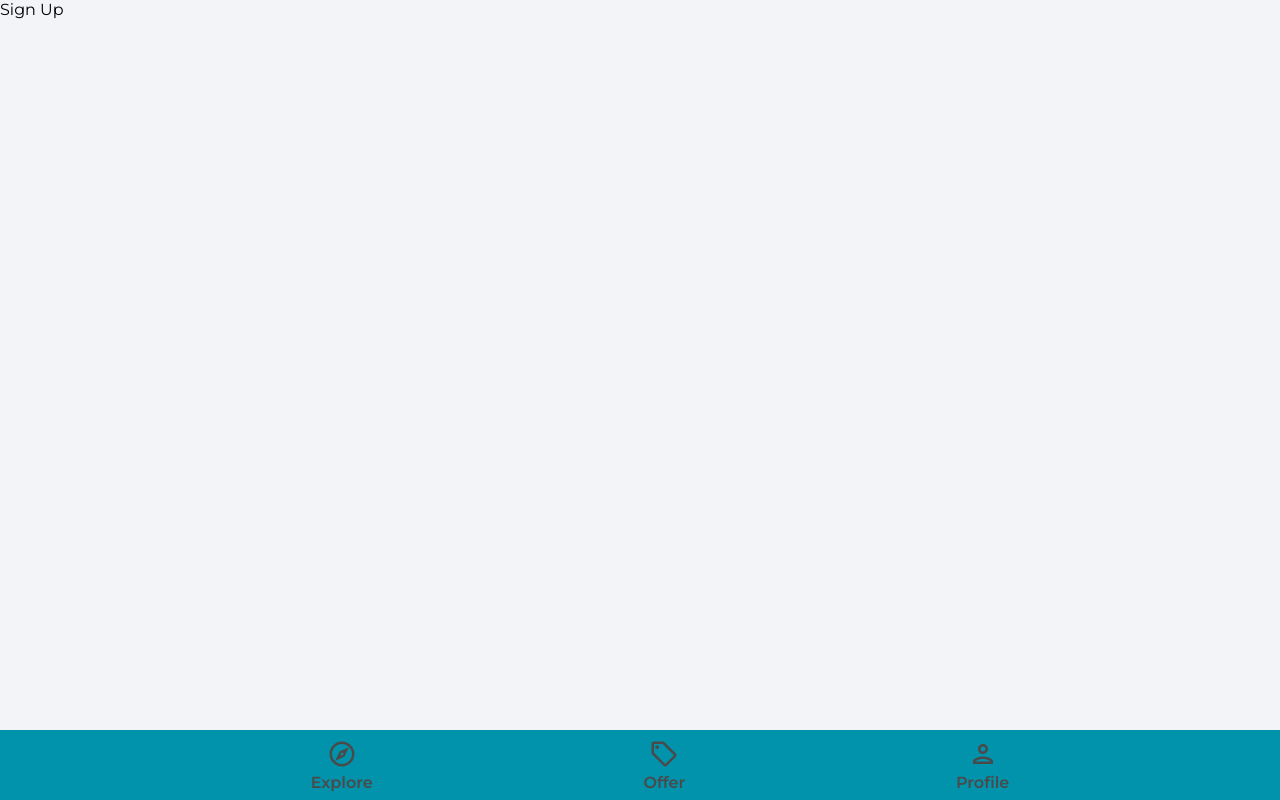
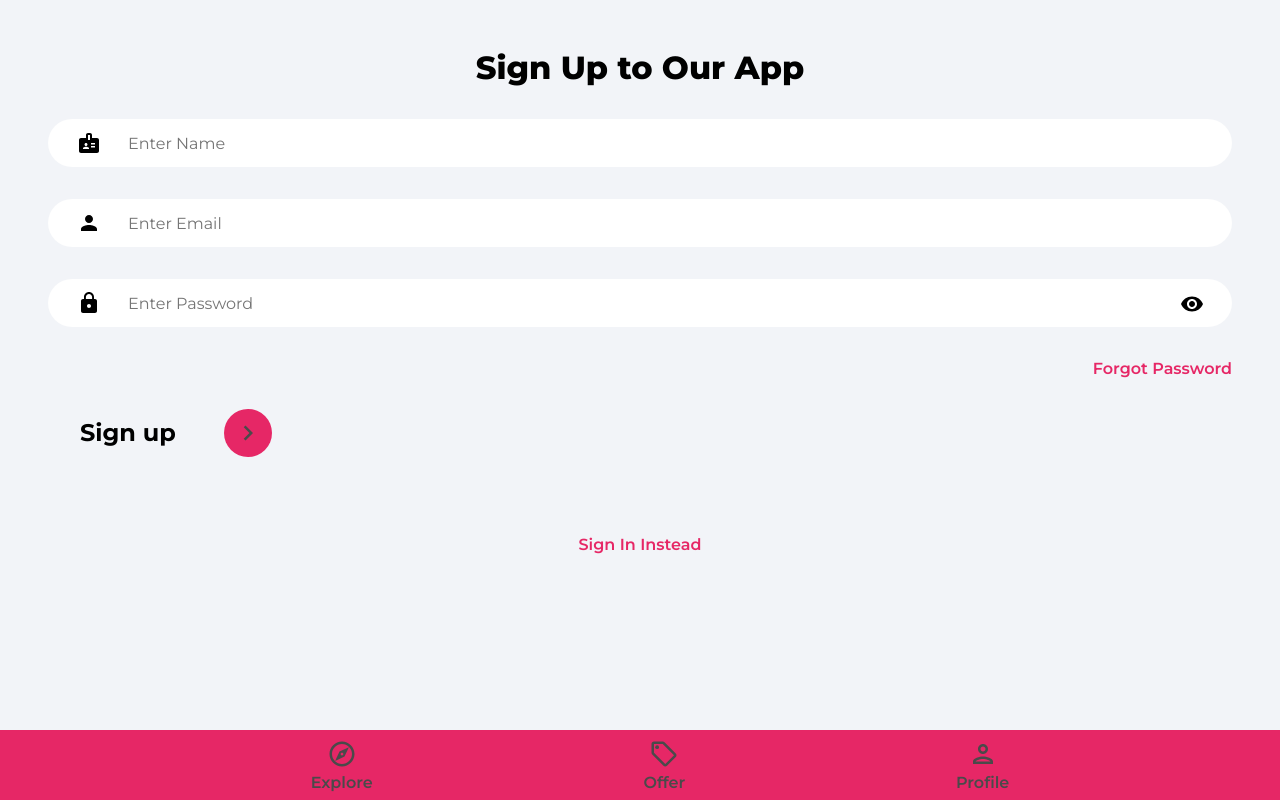
Before and after one commit to digirajsolutions/feel-like-home-react, a React (Create React App) app: page /sign-up in a window 1280 px wide. Built offline with nearby package versions, Linux system fonts and the light colour scheme.

Commit message:
Sign in and sign up forms designing.

```diff
--- a/src/index.css
+++ b/src/index.css
@@ -137,6 +137,7 @@
 .pageHeader {
   font-size: 2rem;
   font-weight: 800;
+  text-align: center;
 }
 
 .navbar {
@@ -145,7 +146,7 @@
   bottom: 0;
   right: 0;
   height: 70px;
-  background-color: #0093ab;
+  background-color: #e62766;
   z-index: 1000;
   display: flex;
   justify-content: center;
@@ -219,14 +220,14 @@
 
 .forgotPasswordLink {
   cursor: pointer;
-  color: #00cc66;
+  color: #e62766;
   font-weight: 600;
   text-align: right;
 }
 
 .signInBar,
 .signUpBar {
-  margin-top: 3rem;
+  margin-top: 1rem;
   display: flex;
   justify-content: space-between;
   align-items: center;
@@ -250,6 +251,7 @@
 .signUpText {
   font-size: 1.5rem;
   font-weight: 700;
+  margin-left: 2rem;
 }
 
 .signInButton,
@@ -259,7 +261,7 @@
   align-items: center;
   width: 3rem;
   height: 3rem;
-  background-color: #00cc66;
+  background-color: #e62766;
   border-radius: 50%;
 }
 @media (min-width: 1024px) {
@@ -296,7 +298,7 @@
 
 .registerLink {
   margin-top: 4rem;
-  color: #00cc66;
+  color: #e62766;
   font-weight: 600;
   text-align: center;
   margin-bottom: 3rem;
--- a/src/pages/SignIn.jsx
+++ b/src/pages/SignIn.jsx
@@ -1,7 +1,75 @@
-import React from 'react'
+import React, { useState } from 'react'
+import { Link, useNavigate } from 'react-router-dom'
+import { ReactComponent as ArrowRightIcon } from '../assets/svg/keyboardArrowRightIcon.svg'
+import visibilityIcon from '../assets/svg/visibilityIcon.svg'
 
 function SignIn() {
-  return <div>Sign In</div>
+  const [showPassword, setShowPassword] = useState(false)
+  const [formData, setFormData] = useState({ email: '', password: '' })
+  const { email, password } = formData
+  const navigate = useNavigate()
+
+  const onChange = (e) => {
+    setFormData((prevState) => ({
+      ...prevState,
+      [e.target.id]: e.target.value,
+    }))
+  }
+
+  return (
+    <>
+      <div className='pageContainer'>
+        <header>
+          <p className='pageHeader'>Welcome Back !!!</p>
+        </header>
+
+        <form>
+          <input
+            type='email'
+            className='emailInput'
+            placeholder='Enter Email'
+            id='email'
+            value={email}
+            onChange={onChange}
+          />
+
+          <div className='passwordInputDiv'>
+            <input
+              type={showPassword ? 'text' : 'password'}
+              className='passwordInput'
+              placeholder='Enter Password'
+              id='password'
+              value={password}
+              onChange={onChange}
+            />
+            <img
+              src={visibilityIcon}
+              alt='show password'
+              className='showPassword'
+              onClick={() => setShowPassword((prevState) => !prevState)}
+            />
+          </div>
+
+          <Link to='/forgot-password' className='forgotPasswordLink'>
+            Forgot Password
+          </Link>
+
+          <div className='signInBar'>
+            <p className='signInText'>Sign In</p>
+            <button className='signInButton'>
+              <ArrowRightIcon fill='#4a4a4a' width='30px' height='30px' />
+            </button>
+          </div>
+        </form>
+
+        {/* Google OAuth */}
+
+        <Link to='/sign-up' className='registerLink'>
+          Sign Up Instead
+        </Link>
+      </div>
+    </>
+  )
 }
 
 export default SignIn
--- a/src/pages/SignUp.jsx
+++ b/src/pages/SignUp.jsx
@@ -1,7 +1,88 @@
-import React from 'react'
+import React, { useState } from 'react'
+import { Link, useNavigate } from 'react-router-dom'
+import { ReactComponent as ArrowRightIcon } from '../assets/svg/keyboardArrowRightIcon.svg'
+import visibilityIcon from '../assets/svg/visibilityIcon.svg'
 
 function SignUp() {
-  return <div>Sign Up</div>
+  const [showPassword, setShowPassword] = useState(false)
+  const [formData, setFormData] = useState({
+    name: '',
+    email: '',
+    password: '',
+  })
+  const { name, email, password } = formData
+  const navigate = useNavigate()
+
+  const onChange = (e) => {
+    setFormData((prevState) => ({
+      ...prevState,
+      [e.target.id]: e.target.value,
+    }))
+  }
+
+  return (
+    <>
+      <div className='pageContainer'>
+        <header>
+          <p className='pageHeader'>Sign Up to Our App</p>
+        </header>
+
+        <form>
+          <input
+            type='text'
+            className='nameInput'
+            placeholder='Enter Name'
+            id='name'
+            value={name}
+            onChange={onChange}
+          />
+
+          <input
+            type='email'
+            className='emailInput'
+            placeholder='Enter Email'
+            id='email'
+            value={email}
+            onChange={onChange}
+          />
+
+          <div className='passwordInputDiv'>
+            <input
+              type={showPassword ? 'text' : 'password'}
+              className='passwordInput'
+              placeholder='Enter Password'
+              id='password'
+              value={password}
+              onChange={onChange}
+            />
+            <img
+              src={visibilityIcon}
+              alt='show password'
+              className='showPassword'
+              onClick={() => setShowPassword((prevState) => !prevState)}
+            />
+          </div>
+
+          <Link to='/forgot-password' className='forgotPasswordLink'>
+            Forgot Password
+          </Link>
+
+          <div className='signUpBar'>
+            <p className='signUpText'>Sign up</p>
+            <button className='signUpButton'>
+              <ArrowRightIcon fill='#4a4a4a' width='30px' height='30px' />
+            </button>
+          </div>
+        </form>
+
+        {/* Google OAuth */}
+
+        <Link to='/sign-in' className='registerLink'>
+          Sign In Instead
+        </Link>
+      </div>
+    </>
+  )
 }
 
 export default SignUp
```
